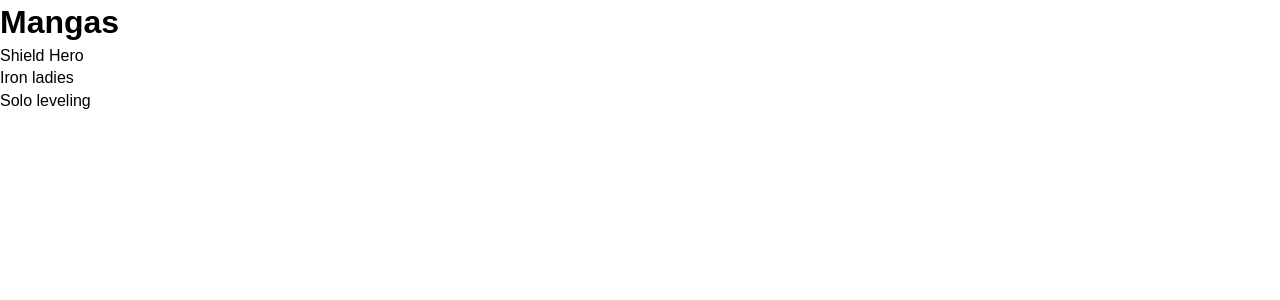
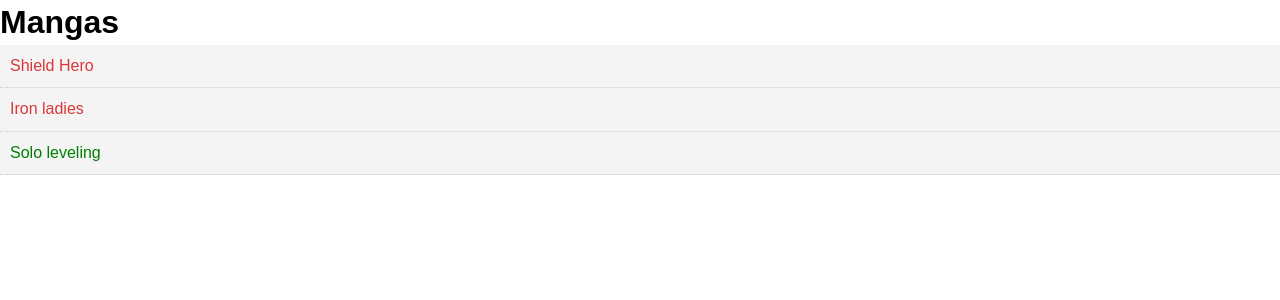
Before and after one commit to imcrazydia/mangalist, a Vue app: page / in a window 1280 px wide. Shown: the top 300 px of the page. Built offline with nearby package versions, Linux system fonts and the light colour scheme.

Commit message:
MangaItem styling

```diff
--- a/src/components/MangaItem.vue
+++ b/src/components/MangaItem.vue
@@ -1,5 +1,5 @@
 <template>
-    <div>
+    <div class="manga-item" v-bind:class="{'is-complete' : manga.completed}">
         <p>{{ manga.title }}</p>
     </div>
 </template>
@@ -16,10 +16,11 @@
     background: #f4f4f4;
     padding: 10px;
     border-bottom: 1px #ccc dotted;
+    color: rgb(218, 56, 56);
 }
 
 .is-complete {
-    text-decoration: line-through;
+    color: green;
 }
 
 .del {
```
